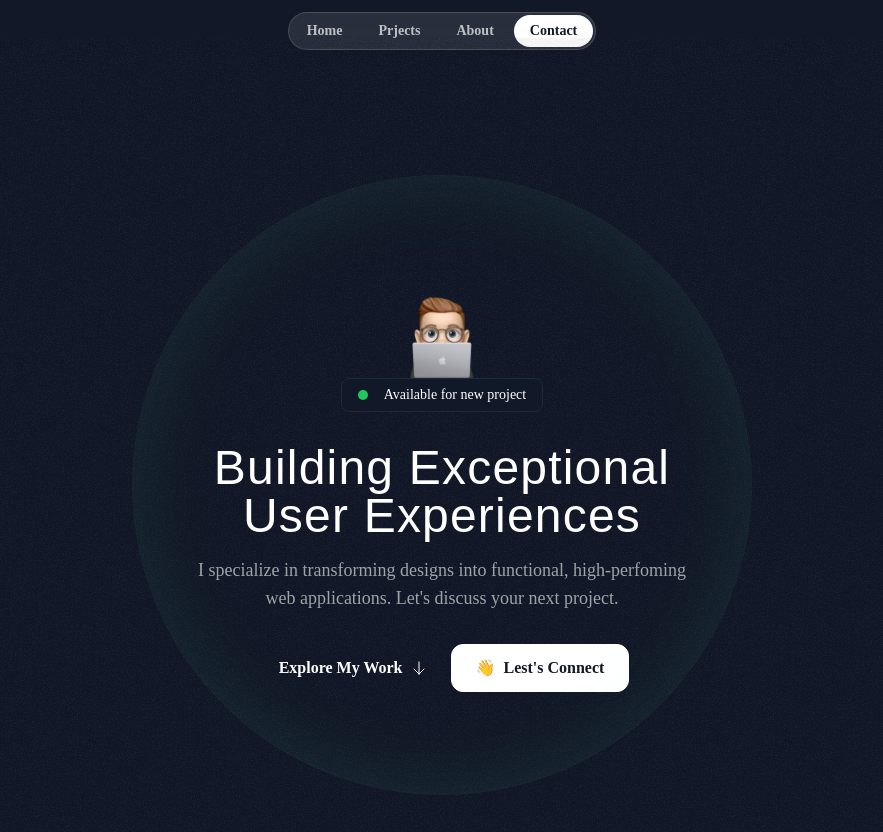
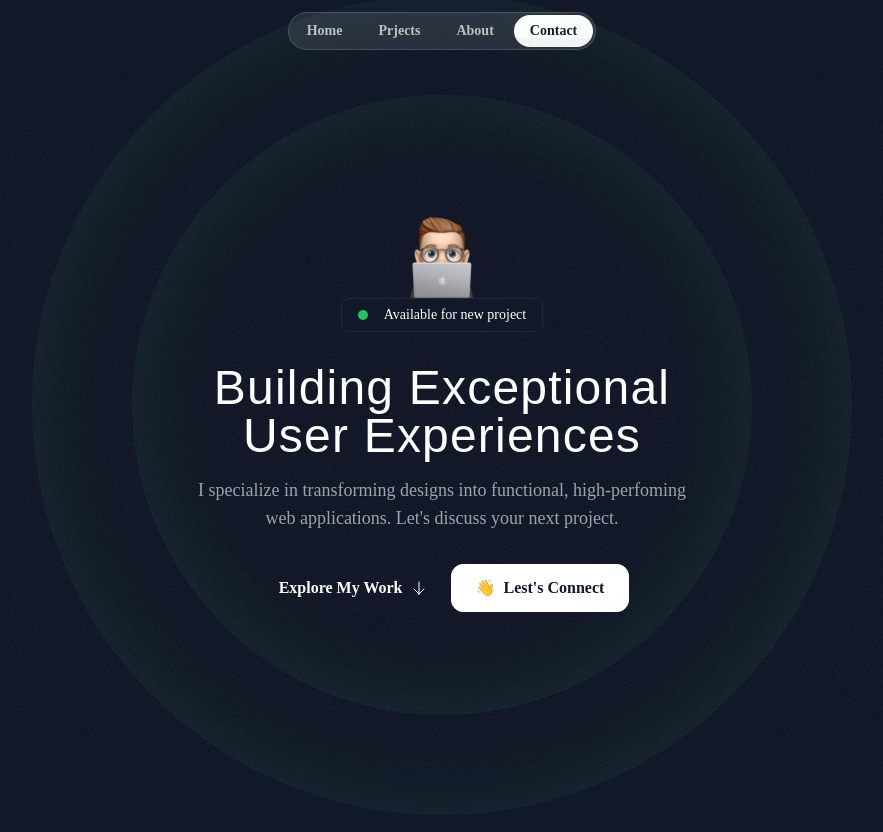
Before and after one commit to First-Step-company/portfolio, a Next.js app: page / in a window 1280 px wide. Shown: the top 832 px of the page, without its empty margins (198-1081 px from the left). Built offline with nearby package versions, Linux system fonts and the light colour scheme; a web font is replaced by a local one.

Commit message:
Auto-update: Sun 12/01/2024  9:19:56.47

```diff
--- a/src/sections/Hero.tsx
+++ b/src/sections/Hero.tsx
@@ -3,11 +3,12 @@ import ArrowDown from "@/assets/icons/arrow-down.svg";
 import grainImage from "@/assets/images/grain.jpg";
 import Image from "next/image";
 export const HeroSection = () => {
-  return( <div className="py-32 md:py-48 lg:py-60 relative z-0">
+  return( <div className="py-32 md:py-40 lg:py-42 relative z-0">
     <div className="absolute inset-0 -z-30 opacity-5" style={{
         backgroundImage:`url(${grainImage.src})`
     }}></div>
     <div className="size-[620px] hero-ring"></div>
+    <div className="size-[820px] hero-ring"></div>
     <div className="container">
         <div className="flex flex-col items-center">
     <Image src={memojiImage} className="size-[100px]" alt="Person"  />
```
